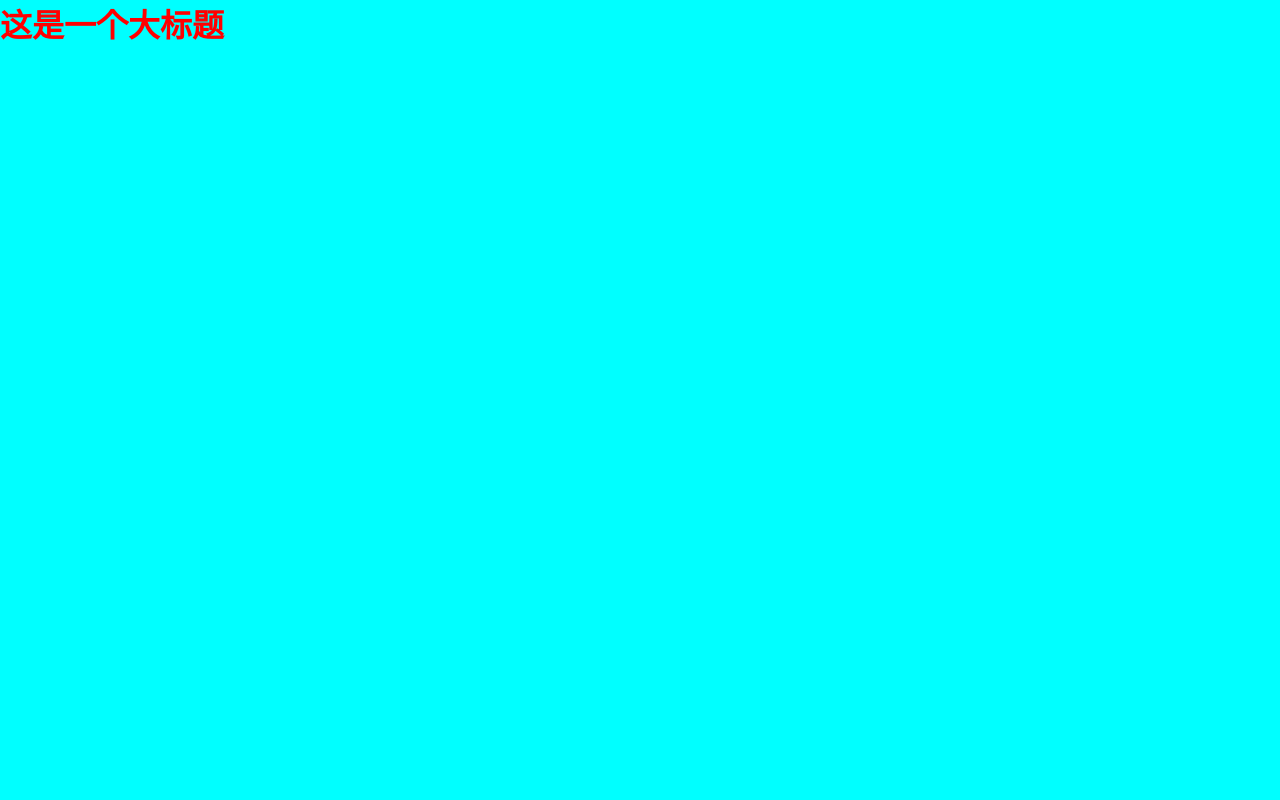
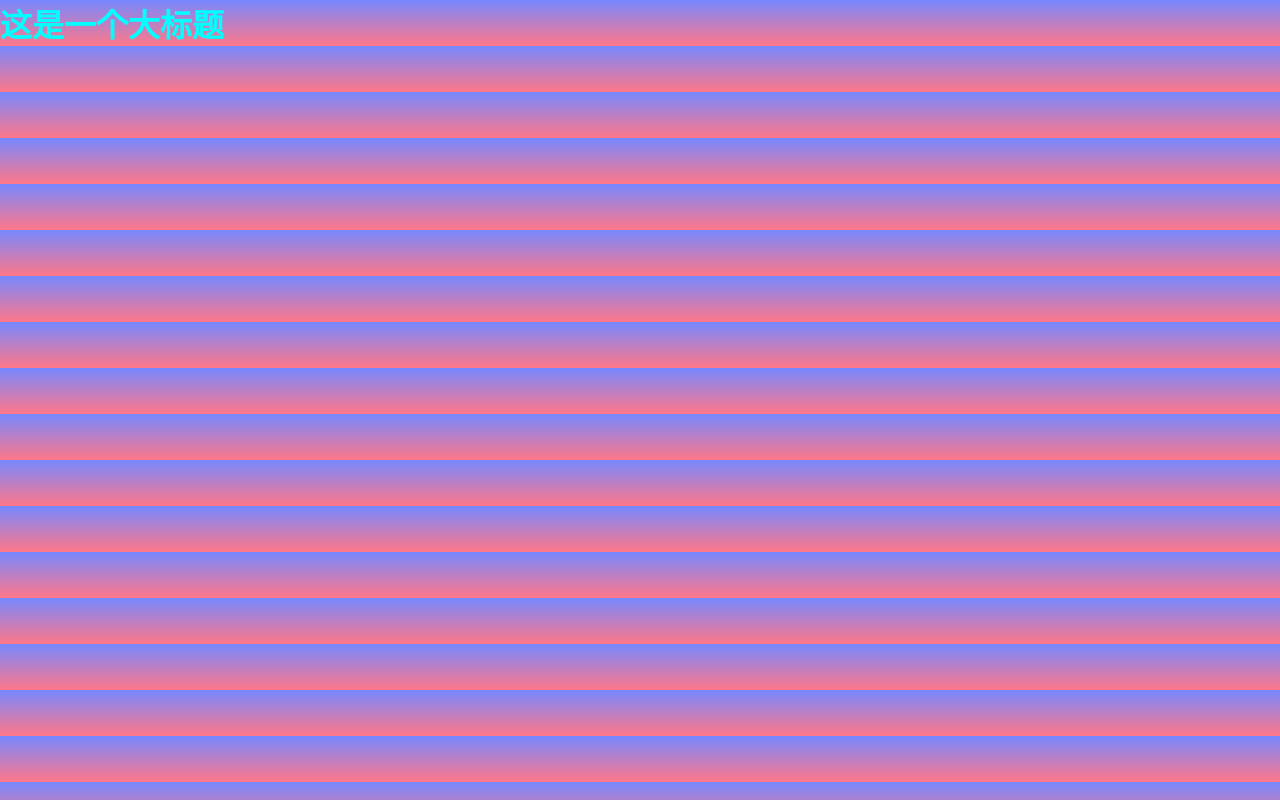
Before and after one commit to luolang2/porject1, a plain HTML site: page index.html in a window 1280 px wide. Drawn offline with Linux system fonts and the light colour scheme.

Commit message:
新增了样式文件

```diff
--- a/index.css
+++ b/index.css
@@ -1,10 +1,13 @@
 * {
     margin: 0;
     padding: 0;
+    box-sizing: border-box;
 }
+
 body {
-    background-color: cyan;
+    background: linear-gradient(#78f,#f78);
 }
+
 h1 {
-    color: red;
+    color: aqua;
 }
```
